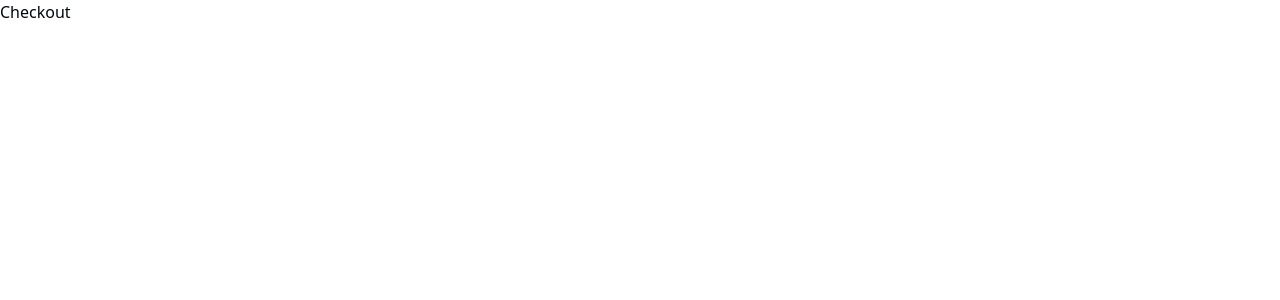
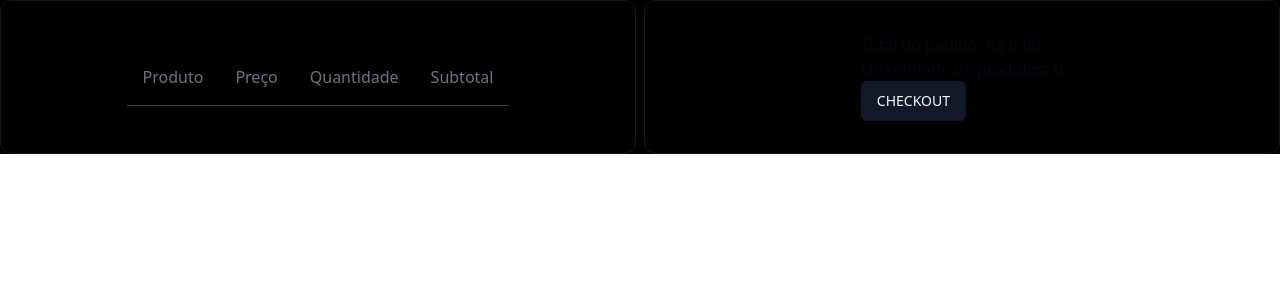
Before and after one commit to luca-henrique/frontend-fake-marketplace, a React (Vite) app: page /checkout in a window 1280 px wide. Shown: the top 300 px of the page. Built offline with nearby package versions, Linux system fonts and the light colour scheme.

Commit message:
feat: checkout page

```diff
--- /dev/null
+++ b/src/components/atomic/molecules/Card/CheckoutCard.tsx
@@ -0,0 +1,15 @@
+import { HTMLProps } from "react";
+
+interface CardProps extends HTMLProps<HTMLDivElement> {}
+
+export const CheckoutCard = (props: CardProps) => {
+  const { children, className } = props;
+  return (
+    <div
+      {...props}
+      className={`w-auto bg-black flex flex-col items-center justify-center p-8 border  border-neutral-900 rounded-xl ${className}`}
+    >
+      {children}
+    </div>
+  );
+};
--- /dev/null
+++ b/src/components/atomic/molecules/Td/Td.tsx
@@ -0,0 +1,8 @@
+import { HTMLProps } from "react";
+
+interface TdProps extends HTMLProps<HTMLTableCellElement> {}
+
+export const Td = (props: TdProps) => {
+  const { className } = props;
+  return <td {...props} className={`text-white p-4 text-center align-middle font-medium ${className}`}></td>;
+};
--- /dev/null
+++ b/src/components/atomic/molecules/Th/Th.tsx
@@ -0,0 +1,8 @@
+import { HTMLProps } from "react";
+
+interface ThProps extends HTMLProps<HTMLTableCellElement> {}
+
+export const Th = (props: ThProps) => {
+  const { className } = props;
+  return <th {...props} className={`text-muted-foreground p-4 text-center align-middle font-medium ${className}`}></th>;
+};
--- /dev/null
+++ b/src/components/atomic/molecules/Tr/Tr.tsx
@@ -0,0 +1,8 @@
+import { HTMLProps } from "react";
+
+interface TrProps extends HTMLProps<HTMLTableRowElement> {}
+
+export const Tr = (props: TrProps) => {
+  const { className } = props;
+  return <tr {...props} className={`border-b border-muted/25 ${className}`}></tr>;
+};
--- /dev/null
+++ b/src/components/atomic/organisms/CheckoutQuantity/CheckoutQuantity.tsx
@@ -0,0 +1,26 @@
+import { Button } from "@/components/ui/button";
+import { HTMLProps } from "react";
+
+export type AddType = "+" | "-";
+
+interface CheckoutQuantityProps extends HTMLProps<HTMLDivElement> {
+  quantity: number;
+  onAddProduct: (type: AddType) => void;
+}
+
+export const CheckoutQuantity = (props: CheckoutQuantityProps) => {
+  const { quantity, className, onAddProduct } = props;
+  return (
+    <div {...props} className={`flex gap-1 ${className}`}>
+      <Button className="bg-violet-800" onClick={() => onAddProduct("+")}>
+        +
+      </Button>
+      <span className="py-1 px-2 border  border-neutral-900 rounded-md">
+        {quantity}
+      </span>
+      <Button className="bg-red-400" onClick={() => onAddProduct("-")}>
+        -
+      </Button>
+    </div>
+  );
+};
--- /dev/null
+++ b/src/components/atomic/organisms/Table/Table.tsx
@@ -0,0 +1,8 @@
+import { HTMLProps } from "react";
+
+interface TableProps extends HTMLProps<HTMLTableElement> {}
+
+export const CheckoutTable = (props: TableProps) => {
+  const { className } = props;
+  return <table {...props} className={`${className}`}></table>;
+};
--- a/src/pages/Checkout/Checkout.tsx
+++ b/src/pages/Checkout/Checkout.tsx
@@ -1,5 +1,81 @@
+import { CheckoutCard } from "@/components/atomic/molecules/Card/CheckoutCard";
+import { Td } from "@/components/atomic/molecules/Td/Td";
+import { Th } from "@/components/atomic/molecules/Th/Th";
+import { Tr } from "@/components/atomic/molecules/Tr/Tr";
+import {
+  AddType,
+  CheckoutQuantity,
+} from "@/components/atomic/organisms/CheckoutQuantity/CheckoutQuantity";
+import { CheckoutTable } from "@/components/atomic/organisms/Table/Table";
+import { Button } from "@/components/ui/button";
+import { useAppSelector } from "@/hooks/useAppSelector";
+import { removeProductCart } from "@/store/reducer/cart/actions";
+import { ProductCart } from "@/store/reducer/cart/types";
+import { numberFormatBr } from "@/util/numberFormater";
+import { useMemo } from "react";
+import { useDispatch } from "react-redux";
+
+export interface AddProductProps {
+  id: number;
+  type: AddType;
+}
+
 export const Checkout = () => {
-  return(<>
-    Checkout
-  </>)
-}
+  const { data } = useAppSelector((state) => state.cart);
+  const dispatch = useDispatch();
+
+  const total = useMemo(() => {
+    if (data?.length === 0) return 0;
+    data
+      ?.map((product) => product.price * product.countProduct)
+      ?.reduce((acc, curr) => acc + curr);
+  }, [data]);
+
+  const quantity = useMemo(() => {
+    if (data?.length === 0) return 0;
+    data
+      ?.map((product) => product.countProduct)
+      ?.reduce((acc, curr) => acc + curr);
+  }, [data]);
+
+  return (
+    <div className="bg-black flex gap-2">
+      <CheckoutCard className="flex-1">
+        <CheckoutTable>
+          <thead>
+            <Tr>
+              <Th style={{ textAlign: "left" }}>Produto</Th>
+              <Th>Preço</Th>
+              <Th>Quantidade</Th>
+              <Th>Subtotal</Th>
+            </Tr>
+          </thead>
+          <tbody>
+            {data?.map((item: ProductCart, index: number) => (
+              <Tr key={`${index}-${item?.id}`}>
+                <Td style={{ textAlign: "left" }}>{item?.title}</Td>
+                <Td>{item?.price}</Td>
+                <Td>
+                  <CheckoutQuantity
+                    quantity={item?.countProduct}
+                    onAddProduct={(type: AddType) =>
+                      dispatch(removeProductCart({ id: item?.id, type }))
+                    }
+                  />
+                </Td>
+                <Td>{numberFormatBr(item?.price * 1)}</Td>
+              </Tr>
+            ))}
+          </tbody>
+        </CheckoutTable>
+      </CheckoutCard>
+      <CheckoutCard className="flex-1">
+        <div>
+          <p>Total do pedido: {numberFormatBr(total || 0)}</p>
+          <p>Quantidade de produtos: {quantity}</p>
+          <Button>CHECKOUT</Button>
+        </div>
+      </CheckoutCard>
+    </div>
+  );
+};
--- a/src/store/reducer/cart/actions.ts
+++ b/src/store/reducer/cart/actions.ts
@@ -1,4 +1,6 @@
 import { createAction } from '@reduxjs/toolkit';
 import { ProductCart } from './types';
+import { AddProductProps } from '@/pages/Checkout/Checkout';
 
 export const addProductCart = createAction<ProductCart>('cart/add-product-cart');
+export const removeProductCart = createAction<AddProductProps>('cart/remove-product-cart');
--- a/src/store/reducer/cart/reducer.ts
+++ b/src/store/reducer/cart/reducer.ts
@@ -1,19 +1,30 @@
-import { createReducer } from '@reduxjs/toolkit';
-import {
-  addProductCart
-} from './actions';
+import { createReducer } from "@reduxjs/toolkit";
+import { addProductCart, removeProductCart } from "./actions";
 
-import { initialState } from './initialState';
+import { initialState } from "./initialState";
 
 export const cartReducer = createReducer(initialState, (builder) => {
   builder
     .addCase(addProductCart, (state, action) => {
-      const cart = [...state.data]
-      let total = state.total
-      total += action.payload.price
-      cart.push({ ...action.payload, countProduct:1 })
+      const cart = [...state.data];
+      let total = state.total;
+      total += action.payload.price;
+      cart.push({ ...action.payload, countProduct: 1 });
       state.data = cart;
-      state.count += 1
-      state.total = total
+      state.count += 1;
+      state.total = total;
     })
+    .addCase(removeProductCart, (state, action) => {
+      const { id, type } = action.payload;
+      const cart = [...state.data];
+      const product = cart.find((p) => p.id === id);
+      if (!product) return;
+      const cartWithout = cart.filter((p) => p.id !== id);
+      if (type === "+") product.countProduct++;
+      else product.countProduct--;
+      state.data = [
+        ...cartWithout,
+        ...(product && product?.countProduct > 0 ? [product] : []),
+      ];
+    });
 });
```
Also changed, not shown: 1 other file (tests, documents, lock files or other folders).
